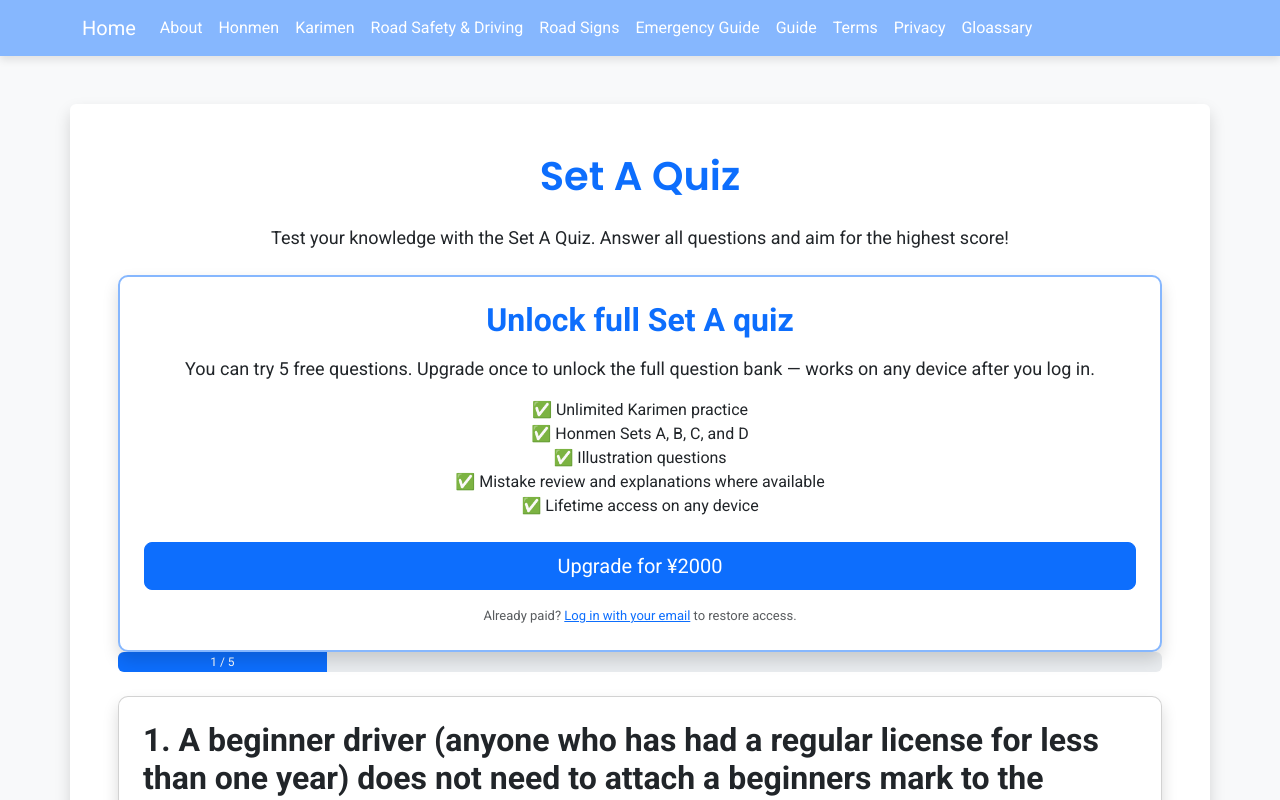
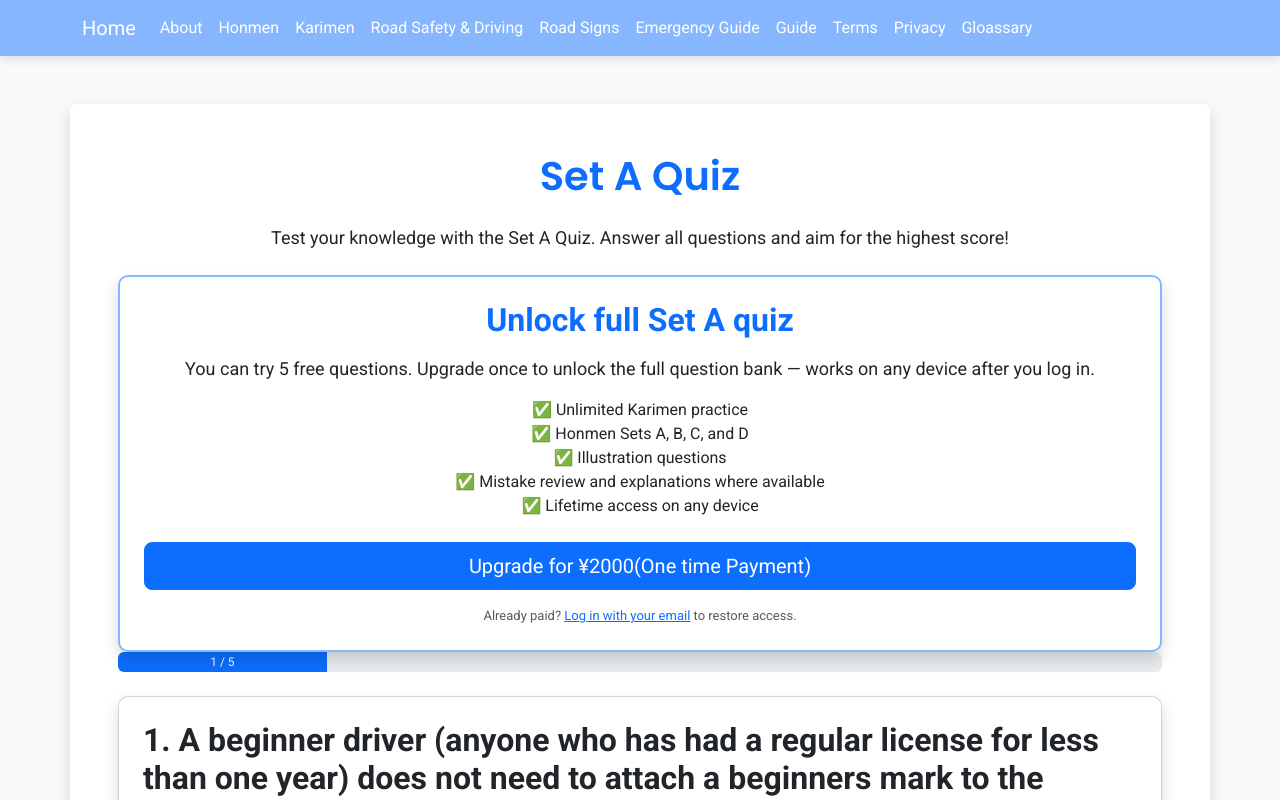
Before and after one commit to jigsaw007/saitamadrivingtest, a React (Create React App) app: page /setA in a window 1280 px wide. Shown: the top 800 px of the page. Built offline with nearby package versions, Linux system fonts and the light colour scheme; no server answers.

Commit message:
Added comments

```diff
--- a/src/components/Paywall.js
+++ b/src/components/Paywall.js
@@ -56,7 +56,7 @@ const Paywall = ({ title = "Unlock Premium", className = "" }) => {
         onClick={handleUpgrade}
         disabled={loading}
       >
-        {loading ? "Loading..." : `Upgrade for ${PREMIUM_PRICE_LABEL}`}
+        {loading ? "Loading..." : `Upgrade for ${PREMIUM_PRICE_LABEL}(One time Payment)`}
       </button>
 
       {error && (
```
